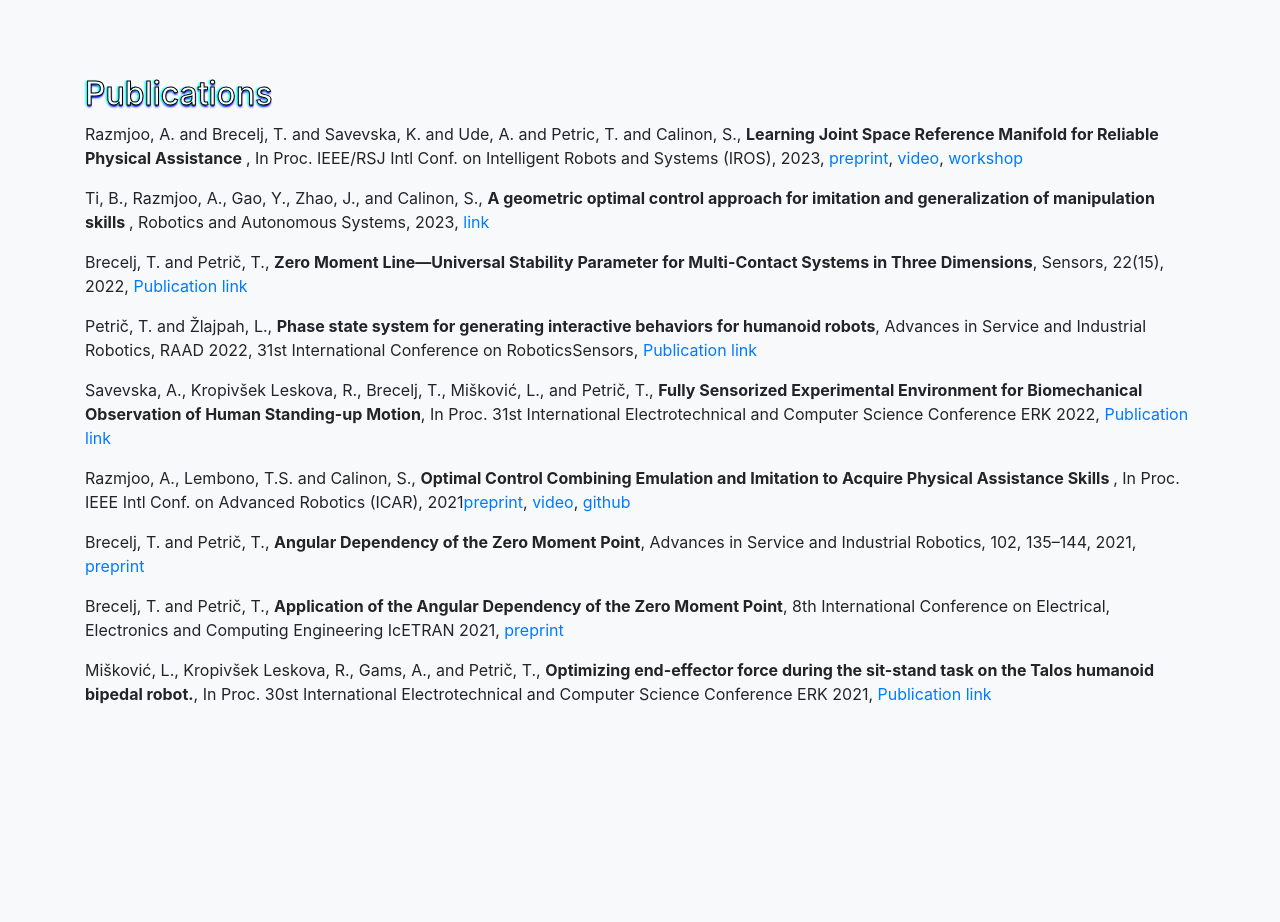
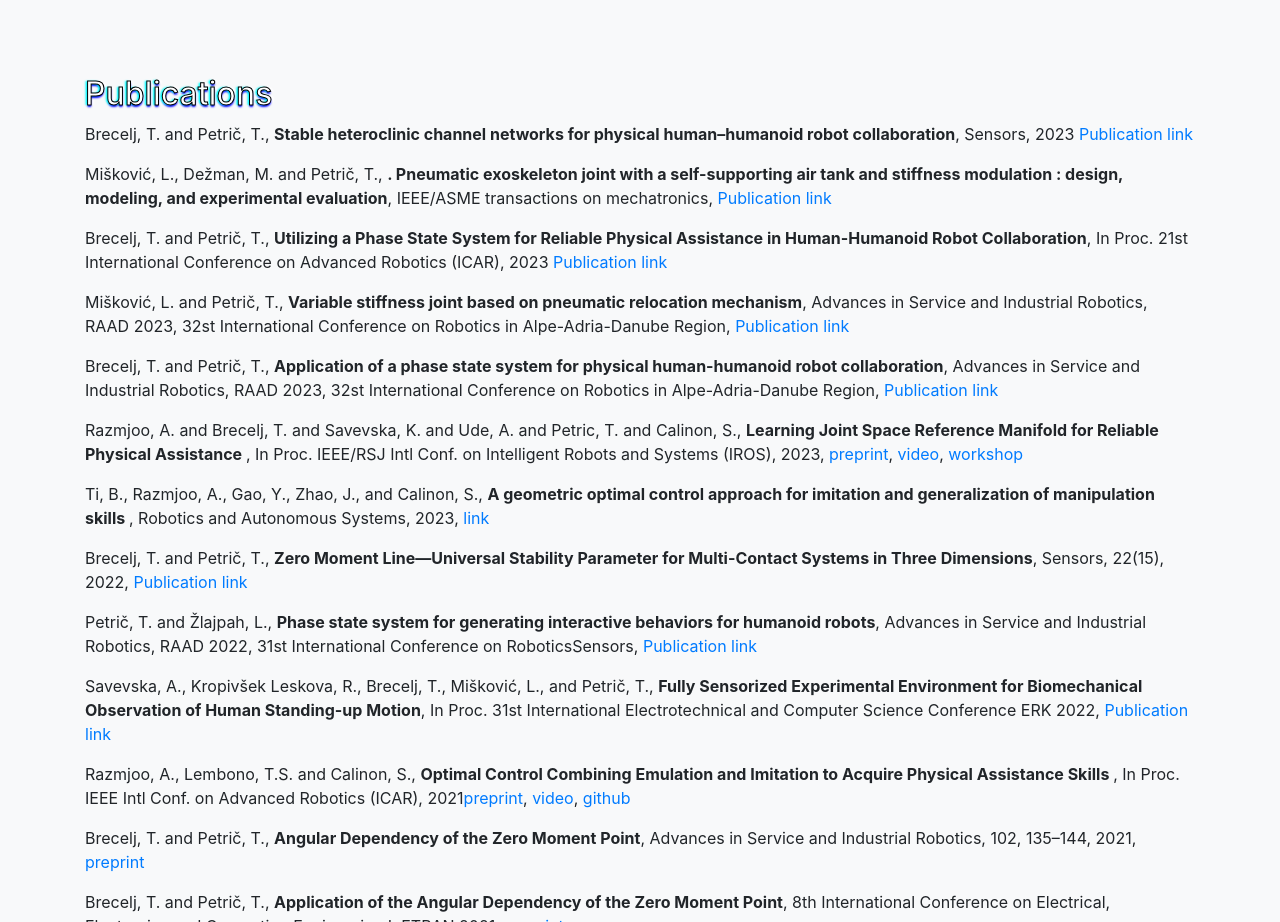
Before and after one commit to switch-project/switch-project.github.io, a website with bundled scripts: page index.htm in a window 1280 px wide. Shown: the part 1960-2882 px from the top of the page. Built offline with nearby package versions, Linux system fonts and the light colour scheme.

Commit message:
Update index.htm
Adding 2023 JSI references

```diff
--- a/index.htm
+++ b/index.htm
@@ -74,6 +74,11 @@
 <div class="row">
 <div class="col-lg-12 mx-auto">
 <h2>Publications</h2>
+<p>Brecelj, T. and Petrič, T., <b> Stable heteroclinic channel networks for physical human–humanoid robot collaboration</b>, Sensors, 2023 <a href="https://dx.doi.org/10.3390/s23031396">Publication link</a></p>
+<p>Mišković, L., Dežman, M. and Petrič, T., <b>. Pneumatic exoskeleton joint with a self-supporting air tank and stiffness modulation : design, modeling, and experimental evaluation</b>, IEEE/ASME transactions on mechatronics, <a href="https://dx.doi.org/10.1109/TMECH.2023.3344998">Publication link</a></p>
+<p>Brecelj, T. and Petrič, T., <b>Utilizing a Phase State System for Reliable Physical Assistance in Human-Humanoid Robot Collaboration</b>, In Proc. 21st International Conference on Advanced Robotics (ICAR), 2023 <a href="https://doi.org/10.1109/ICAR58858.2023.10406553">Publication link</a></p>
+<p>Mišković, L. and Petrič, T., <b>Variable stiffness joint based on pneumatic relocation mechanism</b>, Advances in Service and Industrial Robotics, RAAD 2023, 32st International Conference on Robotics in Alpe-Adria-Danube Region, <a href="https://link.springer.com/chapter/10.1007/978-3-031-32606-6_11">Publication link</a></p>
+<p>Brecelj, T. and Petrič, T., <b>Application of a phase state system for physical human-humanoid robot collaboration</b>, Advances in Service and Industrial Robotics, RAAD 2023, 32st International Conference on Robotics in Alpe-Adria-Danube Region, <a href="https://link.springer.com/chapter/10.1007/978-3-031-32606-6_11">Publication link</a></p>
 <p>Razmjoo, A. and Brecelj, T. and Savevska, K. and Ude, A. and Petric, T. and Calinon, S., <b>Learning Joint Space Reference Manifold for Reliable Physical Assistance </b>, In Proc. IEEE/RSJ Intl Conf. on Intelligent Robots and Systems (IROS), 2023, <a href="https://publications.idiap.ch/attachments/papers/2023/Razmjoo_IROS_2023.pdf">preprint</a>, <a href="https://www.youtube.com/watch?v=GQAad6GFPlE">video</a>, <a href="https://www.dropbox.com/sh/5v774087tdddkbj/AACX07wnUdCV3ha2_WdI5rlNa?dl=0&preview=IROS-EPHRC+2023+4.pdf">workshop</a></p>
 <p>Ti, B., Razmjoo, A., Gao, Y., Zhao, J., and Calinon, S., <b>A geometric optimal control approach for imitation and generalization of manipulation skills </b>, Robotics and Autonomous Systems, 2023, <a href="https://www.sciencedirect.com/science/article/abs/pii/S0921889023000520">link</a>
 <p>Brecelj, T. and Petrič, T., <b>Zero Moment Line—Universal Stability Parameter for Multi-Contact Systems in Three Dimensions</b>, Sensors, 22(15), 2022, <a href="https://doi.org/10.3390/s22155656">Publication link</a></p>
```
